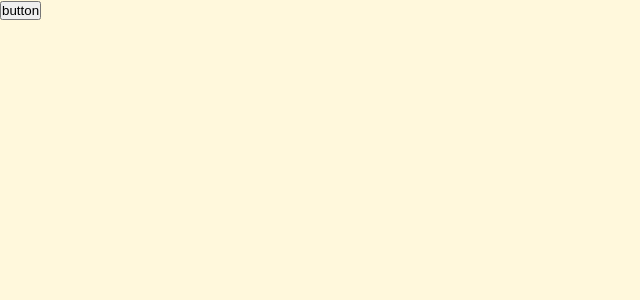
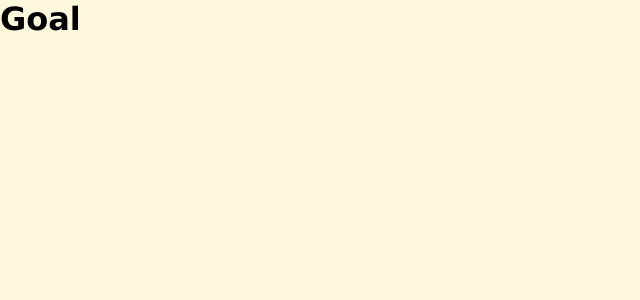
Before and after one commit to gdevakrishnan/reactpractice, a React (Create React App) app in the folder myapp/: page / in a window 1280 px wide. Shown: the top 300 px of the page, without its empty margins (0-640 px from the left). Built offline with nearby package versions, Linux system fonts and the light colour scheme.

Commit message:
React Conditionals

```diff
--- a/myapp/src/components/App.js
+++ b/myapp/src/components/App.js
@@ -1,14 +1,26 @@
 import { Component } from "react"
+
+let Madegoal = () => {
+    return (<h1>Goal</h1>)
+}
+
+let Missedgoal = () => {
+    return (<h1>Not a Goal</h1>)
+}
 
 class App extends Component {
     render() {
-        let myFunction = (Name, event) => {
-            alert (Name + event.type);
+        const isGoal = this.props.isGoal;
+
+        if (isGoal) {
+            return (
+                <Madegoal />
+            )
+        } else {
+            return (
+                <Missedgoal />
+            )
         }
-
-        return (
-            <button onClick={ (event) => myFunction("Deva Krishnan", event) }>button</button>
-        )
     }
 }
 
--- a/myapp/src/index.js
+++ b/myapp/src/index.js
@@ -6,6 +6,6 @@ import './assets/index.css'
 const root = ReactDOM.createRoot(document.getElementById('root'));
 root.render(
   <StrictMode>
-    <App />
+    <App isGoal = { true }/>
   </StrictMode>
 );
```
